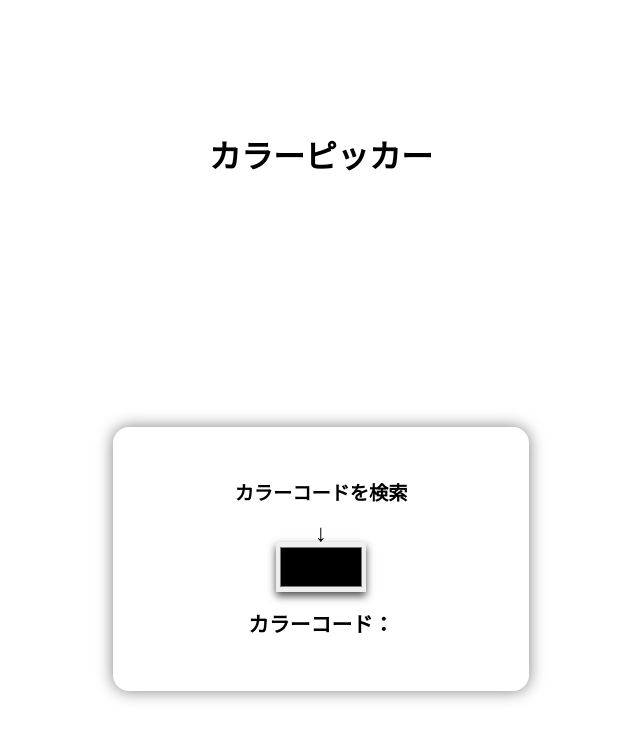
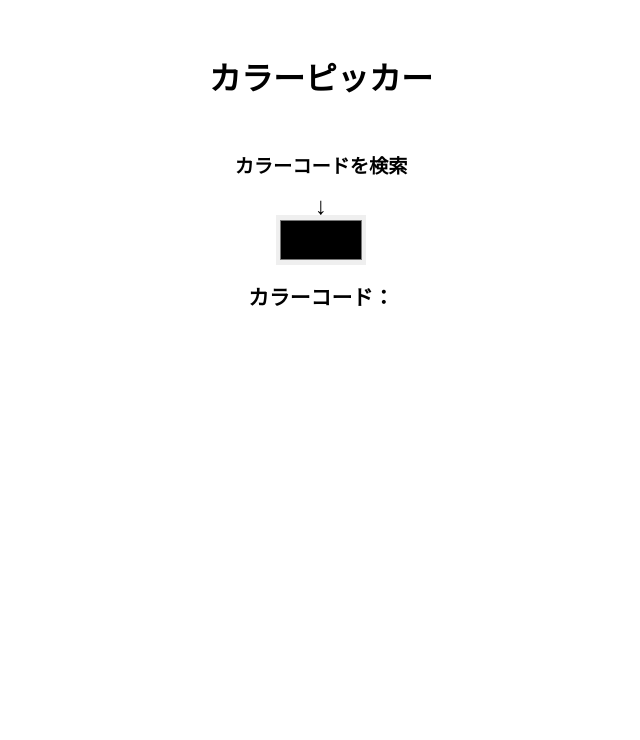
Before and after one commit to creator-haru/color-picker, a plain HTML site: page index.html in a window 1280 px wide. Shown: the whole page, without its empty margins (319-959 px from the left). Drawn offline with Linux system fonts and the light colour scheme.

Commit message:
Update style.css

```diff
--- a/css/style.css
+++ b/css/style.css
@@ -1,61 +1,98 @@
 body {
   text-align: center;
   font-family: sans-serif;
-  display: grid;
-  place-items: center;
+  display: flex;
+  flex-direction: column;
+  align-items: center;
+  justify-content: flex-start; /* 上に配置 */
   height: 100vh;
   background: #ffffff;
-  margin: 0; /* 修正: マージンをリセット */
+  margin: 0;
+  padding-top: 2rem; /* 上に余白を追加 */
 }
 
 h1 {
-  margin-bottom: 2rem; /* タイトルとボックスの間に余白を追加 */
+  margin-bottom: 2rem;
 }
 
-div {
-  background: #ffffff;
-  padding: 2rem; /* パディングを少し小さくする */
-  border-radius: 1rem;
-  width: 22rem; /* 幅を少し大きくする */
-  box-shadow: 0 0 1rem rgba(0, 0, 0, 0.5);
+#menu {
+  position: absolute;
+  top: 0;
+  left: 0;
+}
+
+#menuButton {
+  font-size: 30px;
+  cursor: pointer;
+  padding: 10px;
+  background-color: #ffffff;
+  border: none; /* 枠を消す */
+  width: 50px;
+  height: 50px;
+  display: flex;
+  justify-content: center;
+  align-items: center;
+}
+
+#menuContent {
+  display: none;
+  flex-direction: column;
+  background-color: #f9f9f9;
+  padding: 10px;
+  border: 1px solid #ccc;
+}
+
+#menuContent a {
+  margin: 5px 0;
+  text-decoration: none;
+  color: #000;
+  cursor: pointer;
+}
+
+#colorPickerSection {
+  display: none;
+  flex-direction: column;
+  align-items: center; /* 中央に配置 */
+  background-color: rgba(255, 255, 255, 0.8); /* 半透明の白い背景 */
+  padding: 1rem;
+  border-radius: 10px;
 }
 
 input[type="color"] {
-  width: 90px; /* カラーピッカーの幅を90pxに設定 */
-  height: 50px; /* カラーピッカーの高さを50pxに設定 */
-  border: none; /* ボーダーを削除 */
-  cursor: pointer; /* カーソルをポインターに変更 */
-  box-shadow: 0 4px 8px rgba(0, 0, 0, 0.7); /* カラーピッカーの周りに濃い影を追加 */
+  width: 90px;
+  height: 50px;
+  border: none;
+  cursor: pointer;
 }
 
 #searchText {
-  font-size: 1.2rem; /* カラーコードを検索の文字を小さくする */
-  font-weight: bold; /* カラーコードを検索の文字を太字にする */
-  margin-bottom: 0.5rem; /* 下向き矢印との間に余白を追加 */
+  font-size: 1.2rem;
+  font-weight: bold;
+  margin-bottom: 0.5rem;
 }
 
 #colorText {
-  font-size: 1.3rem; /* カラーコードの文字を少し大きくする */
-  font-weight: bold; /* カラーコードの文字を太字にする */
-  margin-top: 1rem; /* カラーコードの表示に余白を追加 */
+  font-size: 1.3rem;
+  font-weight: bold;
+  margin-top: 1rem;
 }
 
 .arrow {
-  font-size: 1.5rem; /* 矢印の文字サイズを調整 */
-  font-weight: bold; /* 矢印を太字にする */
-  margin: 0; /* 矢印の余白を調整 */
-  transform: translateY(-5px); /* 追加: 矢印の初期位置を少し上に調整 */
-  animation: moveDown 2s infinite; /* 追加: 矢印を下に流れるアニメーションを追加 */
+  font-size: 1.5rem;
+  font-weight: bold;
+  margin: 0;
+  transform: translateY(-5px);
+  animation: moveDown 2s infinite;
 }
 
 @keyframes moveDown {
   0% {
-    transform: translateY(-5px); /* 初期位置を少し上に調整 */
+    transform: translateY(-5px);
   }
   50% {
-    transform: translateY(5px); /* 変更: 矢印の移動範囲を調整 */
+    transform: translateY(5px);
   }
   100% {
-    transform: translateY(-5px); /* 初期位置に戻る */
+    transform: translateY(-5px);
   }
 }
```
